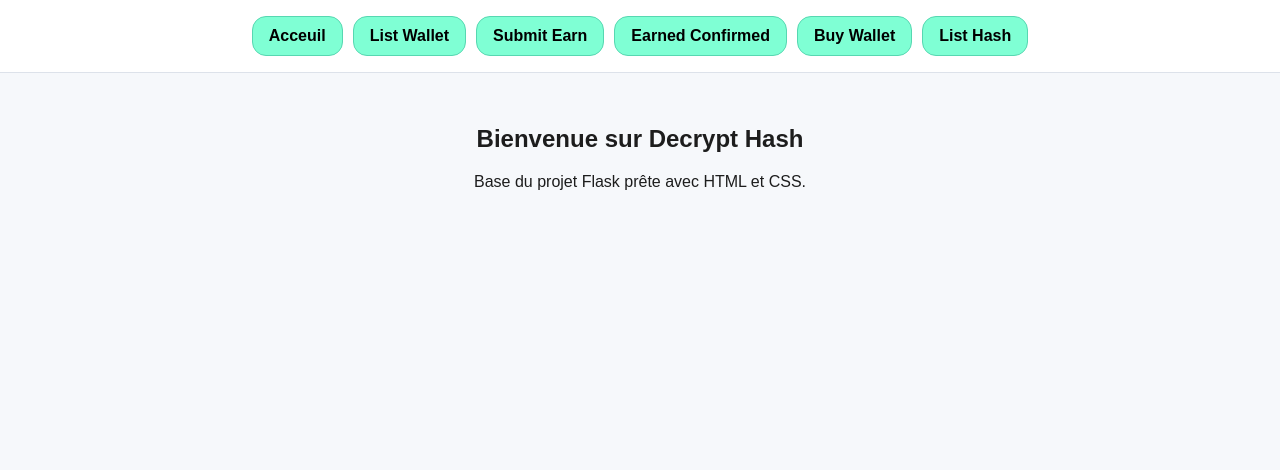
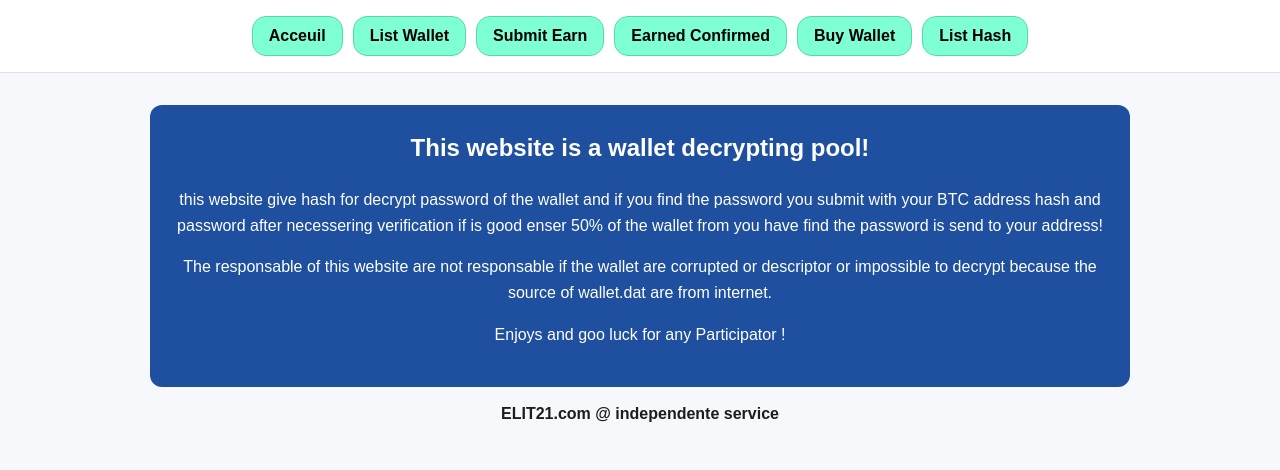
Before and after one commit to jeffreyalthot/Decrypt_Hash_web_site, a Flask app: page / in a window 1280 px wide. Shown: the top 470 px of the page. Run offline with Flask 3, Linux system fonts and the light colour scheme.

Commit message:
Update accueil page text and highlight panel

```diff
--- a/static/css/style.css
+++ b/static/css/style.css
@@ -2,6 +2,7 @@
     --azure-green: #7fffd4;
     --text-dark: #000000;
     --bg-light: #f6f8fb;
+    --panel-blue: #1f4f9f;
 }
 
 * {
@@ -48,7 +49,24 @@ main {
 }
 
 .hero {
-    max-width: 900px;
+    max-width: 980px;
     margin: 0 auto;
     text-align: center;
 }
+
+.hero-panel {
+    background: var(--panel-blue);
+    color: #ffffff;
+    border-radius: 12px;
+    padding: 24px;
+    line-height: 1.6;
+}
+
+.hero-panel h1 {
+    margin-top: 0;
+}
+
+.hero-footer {
+    margin-top: 18px;
+    font-weight: 700;
+}
--- a/templates/home.html
+++ b/templates/home.html
@@ -4,7 +4,16 @@
 
 {% block content %}
 <section class="hero">
-    <h1>Bienvenue sur Decrypt Hash</h1>
-    <p>Base du projet Flask prête avec HTML et CSS.</p>
+    <div class="hero-panel">
+        <h1>This website is a wallet decrypting pool!</h1>
+        <p>
+            this website give hash for decrypt password of the wallet and if you find the password you submit with your BTC address hash and password after necessering verification if is good enser 50% of the wallet from you have find the password is send to your address!
+        </p>
+        <p>
+            The responsable of this website are not responsable if the wallet are corrupted or descriptor or impossible to decrypt because the source of wallet.dat are from internet.
+        </p>
+        <p>Enjoys and goo luck for any Participator !</p>
+    </div>
+    <p class="hero-footer">ELIT21.com @ independente service</p>
 </section>
 {% endblock %}
```
